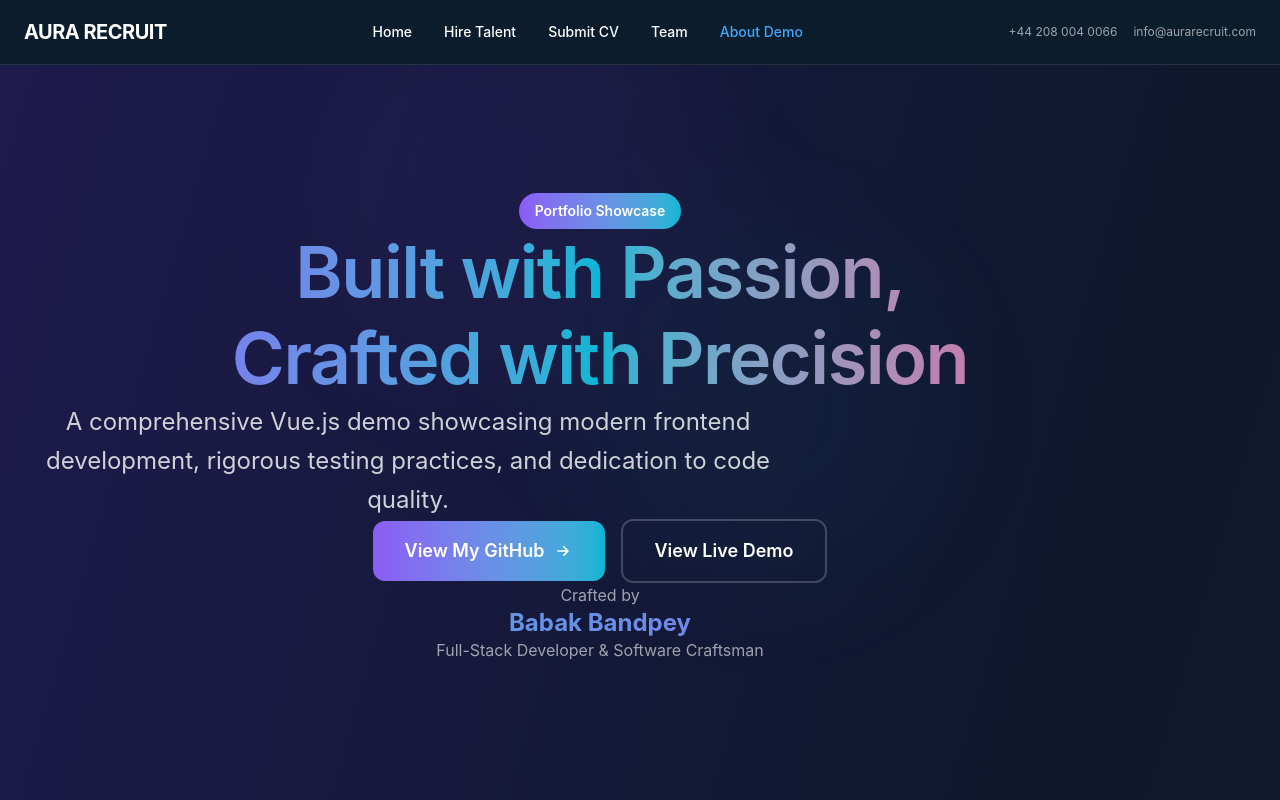
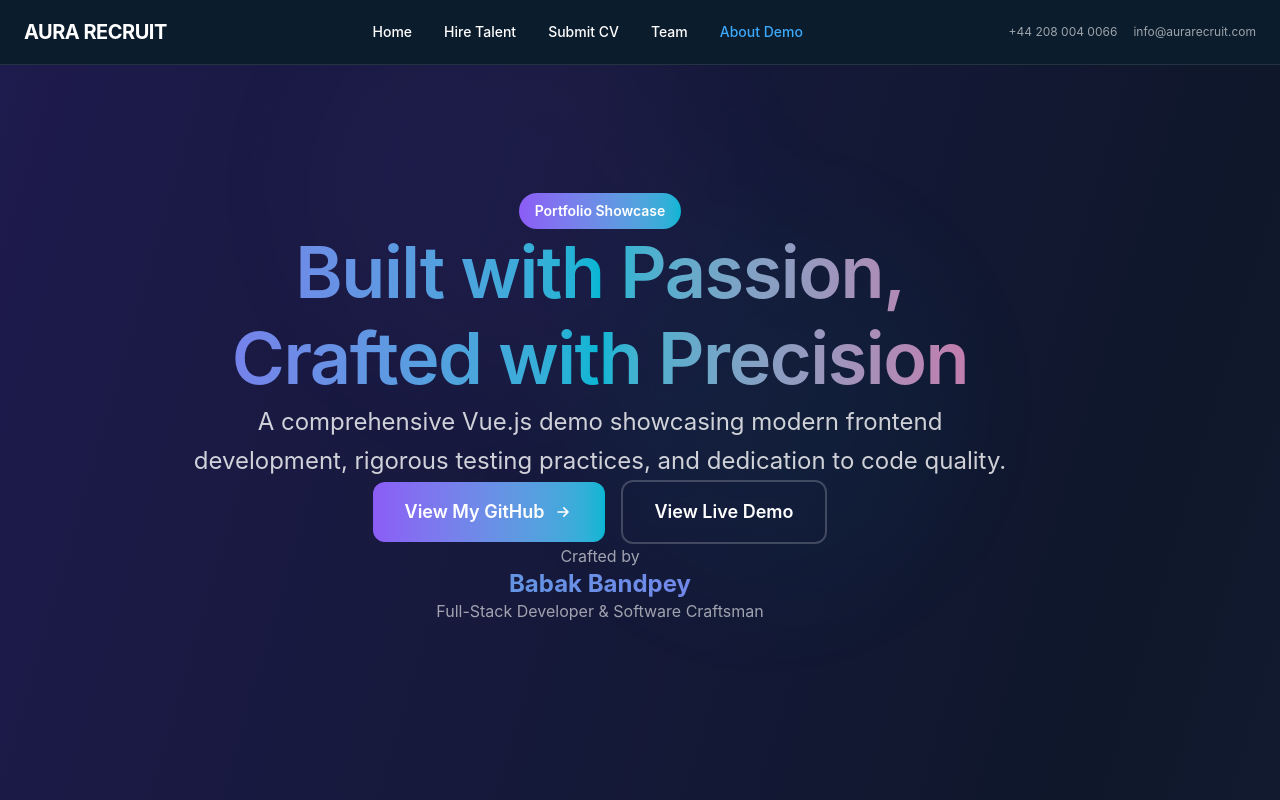
Before and after one commit to cocodedk/aura-recruit-demo, a Vue app: page /about-demo in a window 1280 px wide. Shown: the top 800 px of the page. Built offline with nearby package versions, Linux system fonts and the light colour scheme; the HTML template or start-up script is replaced by a standard one.

Commit message:
Fix hero description alignment and padding on desktop
- Wrap description text in centered div instead of paragraph tag
- Add horizontal padding (px-20 md:px-40) to match visual spacing
- Ensure text is properly centered like other hero elements

```diff
--- a/src/views/AboutDemoView.vue
+++ b/src/views/AboutDemoView.vue
@@ -113,10 +113,10 @@ const architecture = [
           Built with Passion,<br />Crafted with Precision
         </h1>
 
-        <p class="text-xl md:text-2xl text-white/80 mb-8 max-w-3xl mx-auto leading-relaxed">
+        <div class="text-center text-xl md:text-2xl text-white/80 mb-8 leading-relaxed px-20 md:px-40">
           A comprehensive Vue.js demo showcasing modern frontend development,
           rigorous testing practices, and dedication to code quality.
-        </p>
+        </div>
 
         <div class="flex flex-col sm:flex-row gap-4 justify-center items-center mb-12">
           <a
```
